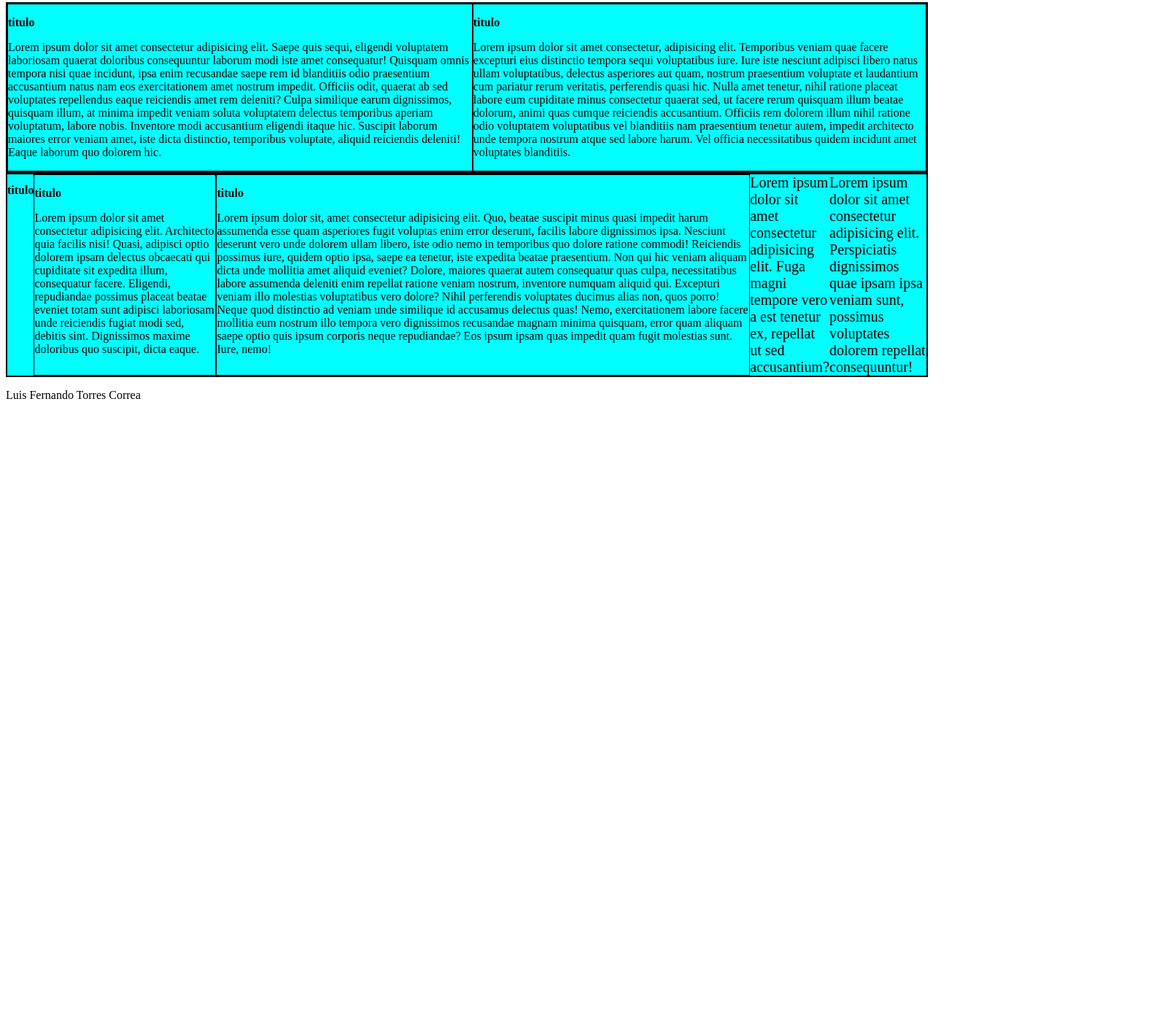
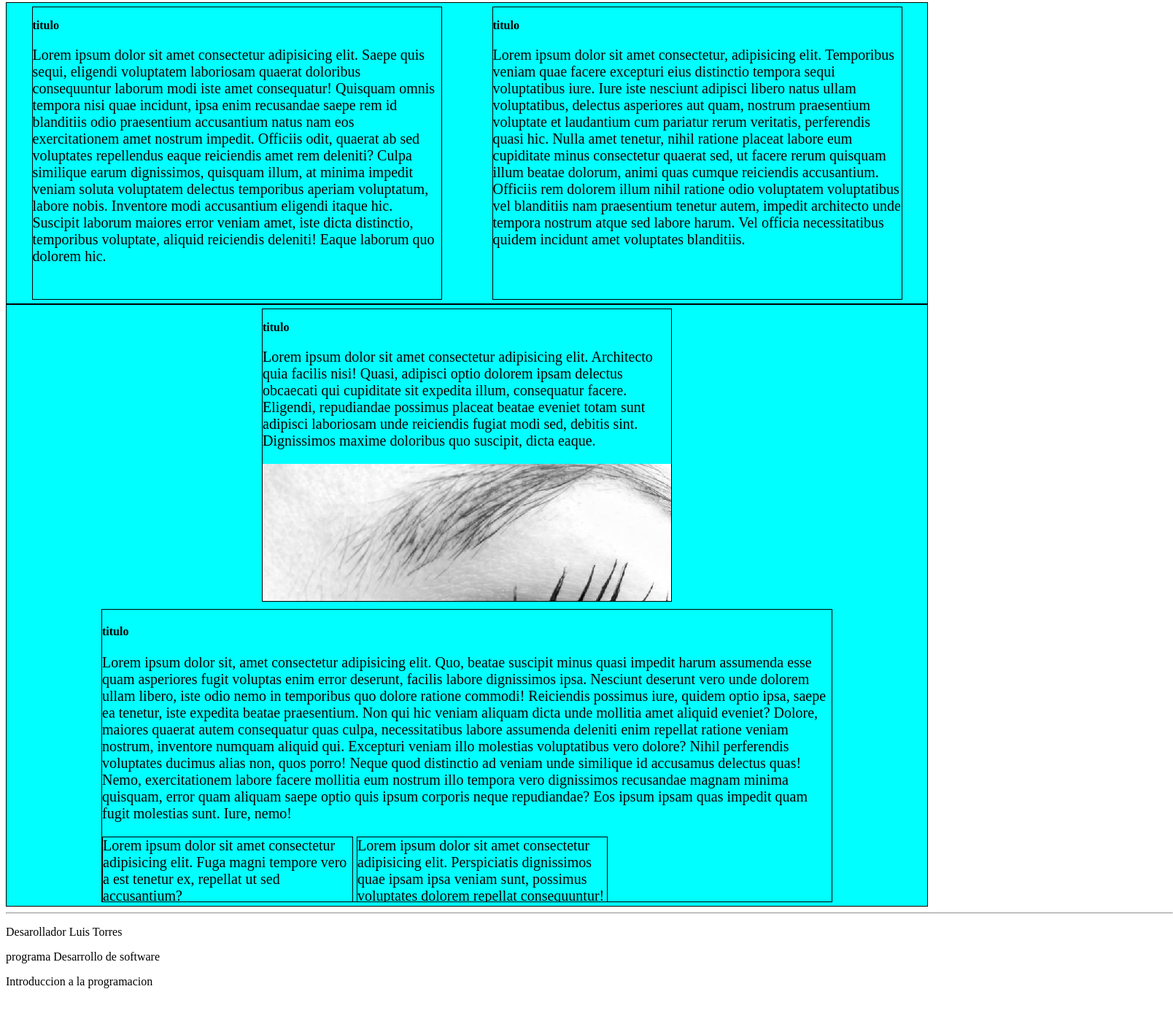
Before and after one commit to luistorresco/em_rem_px, a plain HTML site: page index.html in a window 1280 px wide. Shown: the part 5-1398 px from the top of the page at 73% size, 1608 px wide, since content can reach past the window. Before the commit the page ends 800 px from the top, so only its background shows below. Drawn offline with Linux system fonts and the light colour scheme.

Commit message:
segundo intento

```diff
--- a/css/style.css
+++ b/css/style.css
@@ -4,14 +4,23 @@ body {
 
 .container, .container2{
     display: flex;
-    border: 2px solid;
+    border: 1px solid;
     font-size: 20px;
     background-color: aqua;
+    justify-content: space-around;
+    flex-direction: row;
+    flex-wrap: wrap;
 }
+
+
 
 article {
     font-size: 1em;
     border: 1px solid;
+    margin: 5px;
+    height: 20em;
+    width: 28em;
+    overflow: hidden;
 }
 
 h1 {
@@ -20,8 +29,29 @@ h1 {
 
 footer {
     font-size: 1rem;
+    width: 100rem;
+    height: 9rem;
+
 }
 
 p {
-    font-size: 1rem;
+    font-size: 1em;
 }
+
+aside {
+    display: inline-block;
+    border: 1px solid;
+    height: 100px;
+    width: 342px;
+    justify-content: space-between;
+}
+
+article.container3 {
+    width: 50em;
+    height: 20em;
+}
+
+.container4 {
+    width:800rem;
+    height:890rem;
+}
--- a/index.html
+++ b/index.html
@@ -1,5 +1,6 @@
 <!DOCTYPE html>
 <html lang="en">
+
 <head>
     <meta charset="UTF-8">
     <meta http-equiv="X-UA-Compatible" content="IE=edge">
@@ -7,39 +8,79 @@
     <title>Document</title>
     <link rel="stylesheet" href="./css/style.css">
 </head>
+
 <body>
     <nav></nav>
     <main>
         <section class="container">
             <article>
                 <h1>titulo</h1>
-                <p>Lorem ipsum dolor sit amet consectetur adipisicing elit. Saepe quis sequi, eligendi voluptatem laboriosam quaerat doloribus consequuntur laborum modi iste amet consequatur! Quisquam omnis tempora nisi quae incidunt, ipsa enim recusandae saepe rem id blanditiis odio praesentium accusantium natus nam eos exercitationem amet nostrum impedit. Officiis odit, quaerat ab sed voluptates repellendus eaque reiciendis amet rem deleniti? Culpa similique earum dignissimos, quisquam illum, at minima impedit veniam soluta voluptatem delectus temporibus aperiam voluptatum, labore nobis. Inventore modi accusantium eligendi itaque hic. Suscipit laborum maiores error veniam amet, iste dicta distinctio, temporibus voluptate, aliquid reiciendis deleniti! Eaque laborum quo dolorem hic.</p>
+                <p>Lorem ipsum dolor sit amet consectetur adipisicing elit. Saepe quis sequi, eligendi voluptatem
+                    laboriosam quaerat doloribus consequuntur laborum modi iste amet consequatur! Quisquam omnis tempora
+                    nisi quae incidunt, ipsa enim recusandae saepe rem id blanditiis odio praesentium accusantium natus
+                    nam eos exercitationem amet nostrum impedit. Officiis odit, quaerat ab sed voluptates repellendus
+                    eaque reiciendis amet rem deleniti? Culpa similique earum dignissimos, quisquam illum, at minima
+                    impedit veniam soluta voluptatem delectus temporibus aperiam voluptatum, labore nobis. Inventore
+                    modi accusantium eligendi itaque hic. Suscipit laborum maiores error veniam amet, iste dicta
+                    distinctio, temporibus voluptate, aliquid reiciendis deleniti! Eaque laborum quo dolorem hic.</p>
             </article>
             <article>
                 <h1>titulo</h1>
-                <p>Lorem ipsum dolor sit amet consectetur, adipisicing elit. Temporibus veniam quae facere excepturi eius distinctio tempora sequi voluptatibus iure. Iure iste nesciunt adipisci libero natus ullam voluptatibus, delectus asperiores aut quam, nostrum praesentium voluptate et laudantium cum pariatur rerum veritatis, perferendis quasi hic. Nulla amet tenetur, nihil ratione placeat labore eum cupiditate minus consectetur quaerat sed, ut facere rerum quisquam illum beatae dolorum, animi quas cumque reiciendis accusantium. Officiis rem dolorem illum nihil ratione odio voluptatem voluptatibus vel blanditiis nam praesentium tenetur autem, impedit architecto unde tempora nostrum atque sed labore harum. Vel officia necessitatibus quidem incidunt amet voluptates blanditiis.</p>
+                <p>Lorem ipsum dolor sit amet consectetur, adipisicing elit. Temporibus veniam quae facere excepturi
+                    eius distinctio tempora sequi voluptatibus iure. Iure iste nesciunt adipisci libero natus ullam
+                    voluptatibus, delectus asperiores aut quam, nostrum praesentium voluptate et laudantium cum pariatur
+                    rerum veritatis, perferendis quasi hic. Nulla amet tenetur, nihil ratione placeat labore eum
+                    cupiditate minus consectetur quaerat sed, ut facere rerum quisquam illum beatae dolorum, animi quas
+                    cumque reiciendis accusantium. Officiis rem dolorem illum nihil ratione odio voluptatem voluptatibus
+                    vel blanditiis nam praesentium tenetur autem, impedit architecto unde tempora nostrum atque sed
+                    labore harum. Vel officia necessitatibus quidem incidunt amet voluptates blanditiis.</p>
             </article>
         </section>
 
-        <article class="container2">
-            <h1>titulo</h1>
-            <article>
+        <section class="container2">
+
+            <article class="continer4">
                 <h1>titulo</h1>
-                <p>Lorem ipsum dolor sit amet consectetur adipisicing elit. Architecto quia facilis nisi! Quasi, adipisci optio dolorem ipsam delectus obcaecati qui cupiditate sit expedita illum, consequatur facere. Eligendi, repudiandae possimus placeat beatae eveniet totam sunt adipisci laboriosam unde reiciendis fugiat modi sed, debitis sint. Dignissimos maxime doloribus quo suscipit, dicta eaque.</p>
+                <p>Lorem ipsum dolor sit amet consectetur adipisicing elit. Architecto quia facilis nisi! Quasi,
+                    adipisci optio dolorem ipsam delectus obcaecati qui cupiditate sit expedita illum, consequatur
+                    facere. Eligendi, repudiandae possimus placeat beatae eveniet totam sunt adipisci laboriosam unde
+                    reiciendis fugiat modi sed, debitis sint. Dignissimos maxime doloribus quo suscipit, dicta eaque.
+                </p>
+                <img src="./funcion-de-las-imagenes.jpg" alt="">
             </article>
-            <article>
-                <h1>titulo</h1>
-                <p>Lorem ipsum dolor sit, amet consectetur adipisicing elit. Quo, beatae suscipit minus quasi impedit harum assumenda esse quam asperiores fugit voluptas enim error deserunt, facilis labore dignissimos ipsa. Nesciunt deserunt vero unde dolorem ullam libero, iste odio nemo in temporibus quo dolore ratione commodi! Reiciendis possimus iure, quidem optio ipsa, saepe ea tenetur, iste expedita beatae praesentium. Non qui hic veniam aliquam dicta unde mollitia amet aliquid eveniet? Dolore, maiores quaerat autem consequatur quas culpa, necessitatibus labore assumenda deleniti enim repellat ratione veniam nostrum, inventore numquam aliquid qui. Excepturi veniam illo molestias voluptatibus vero dolore? Nihil perferendis voluptates ducimus alias non, quos porro! Neque quod distinctio ad veniam unde similique id accusamus delectus quas! Nemo, exercitationem labore facere mollitia eum nostrum illo tempora vero dignissimos recusandae magnam minima quisquam, error quam aliquam saepe optio quis ipsum corporis neque repudiandae? Eos ipsum ipsam quas impedit quam fugit molestias sunt. Iure, nemo!</p>
-            </article>
-            <aside>Lorem ipsum dolor sit amet consectetur adipisicing elit. Fuga magni tempore vero a est tenetur ex, repellat ut sed accusantium?
-            </aside>
-            <aside>Lorem ipsum dolor sit amet consectetur adipisicing elit. Perspiciatis dignissimos quae ipsam ipsa veniam sunt, possimus voluptates dolorem repellat consequuntur!</aside>
-        </article>
+            <section class="container3">
+                <article class="container3">
+                    <h1>titulo</h1>
+                    <p>Lorem ipsum dolor sit, amet consectetur adipisicing elit. Quo, beatae suscipit minus quasi
+                        impedit harum assumenda esse quam asperiores fugit voluptas enim error deserunt, facilis labore
+                        dignissimos ipsa. Nesciunt deserunt vero unde dolorem ullam libero, iste odio nemo in temporibus
+                        quo dolore ratione commodi! Reiciendis possimus iure, quidem optio ipsa, saepe ea tenetur, iste
+                        expedita beatae praesentium. Non qui hic veniam aliquam dicta unde mollitia amet aliquid
+                        eveniet? Dolore, maiores quaerat autem consequatur quas culpa, necessitatibus labore assumenda
+                        deleniti enim repellat ratione veniam nostrum, inventore numquam aliquid qui. Excepturi veniam
+                        illo molestias voluptatibus vero dolore? Nihil perferendis voluptates ducimus alias non, quos
+                        porro! Neque quod distinctio ad veniam unde similique id accusamus delectus quas! Nemo,
+                        exercitationem labore facere mollitia eum nostrum illo tempora vero dignissimos recusandae
+                        magnam minima quisquam, error quam aliquam saepe optio quis ipsum corporis neque repudiandae?
+                        Eos ipsum ipsam quas impedit quam fugit molestias sunt. Iure, nemo!</p>
+                        <aside>Lorem ipsum dolor sit amet consectetur adipisicing elit. Fuga magni tempore vero a est tenetur
+                            ex, repellat ut sed accusantium?
+                        </aside>
+                        <aside>Lorem ipsum dolor sit amet consectetur adipisicing elit. Perspiciatis dignissimos quae ipsam ipsa
+                            veniam sunt, possimus voluptates dolorem repellat consequuntur!
+                        </aside>
+                </article>
+
+            </section>
+        </section>
     </main>
     <footer>
-        <td></td>
-        <p>Luis Fernando Torres Correa</p>
+        <hr>
+        <p>Desarollador Luis Torres</p>
+        <p>programa Desarrollo de software</p>
+        <p>Introduccion a la programacion</p>
     </footer>
 
 </body>
+
 </html>
```
Also changed, not shown: funcion-de-las-imagenes.jpg (added).
